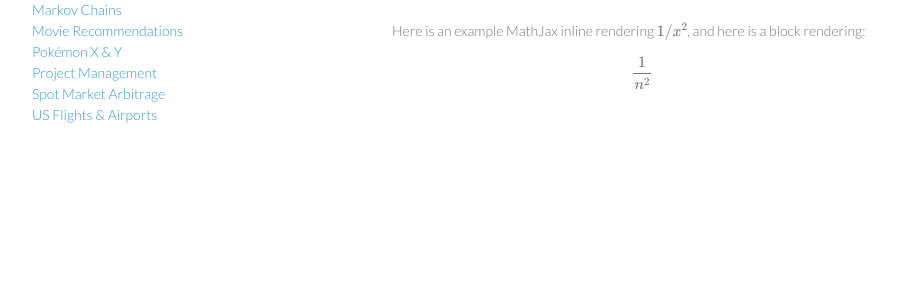
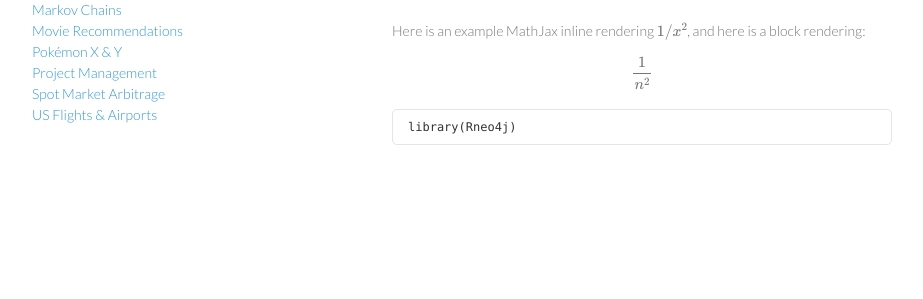
Before and after one commit to nicolewhite/nicolewhite.github.io_old, a Jekyll site: the page built from _posts/2014-05-06-test.md, in a window 1280 px wide. Shown: the part 214-513 px from the top of the page, without its empty margins (178-1101 px from the left). Built offline with Jekyll 4.4.1, drawn with Linux system fonts in a browser that asks for light colours; Markdown is read by kramdown in place of the engine named in the settings; formulas are drawn with MathJax 3.

Commit message:
test R syntax highlighting

````diff
--- a/_posts/2014-05-06-test.md
+++ b/_posts/2014-05-06-test.md
@@ -15,3 +15,7 @@
 
 Here is an example MathJax inline rendering \\( 1/x^{2} \\), and here is a block rendering:
 \\[ \frac{1}{n^{2}} \\]
+
+```R
+library(Rneo4j)
+```
````
